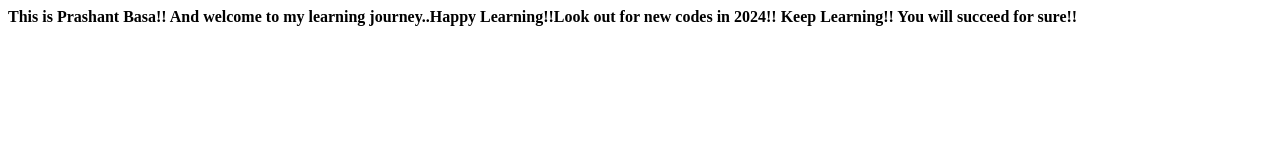
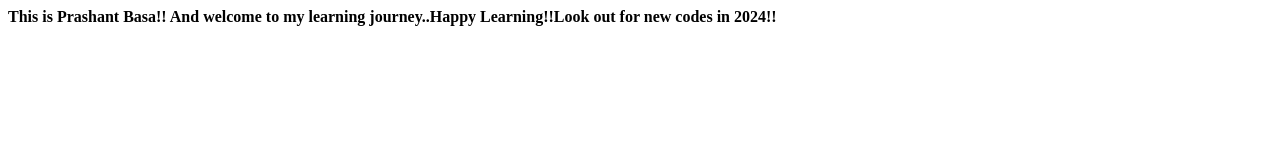
Before and after one commit to prashant-basa/kubernetes-learning, a plain HTML site: page index.html in a window 1280 px wide. Drawn offline with Linux system fonts and the light colour scheme.

Commit message:
Update index.html

```diff
--- a/index.html
+++ b/index.html
@@ -1 +1 @@
-<html><b>This is Prashant Basa!! And welcome to my learning journey..Happy Learning!!Look out for new codes in 2024!! Keep Learning!! You will succeed for sure!!</b></html>
+<html><b>This is Prashant Basa!! And welcome to my learning journey..Happy Learning!!Look out for new codes in 2024!!</b></html>
```
